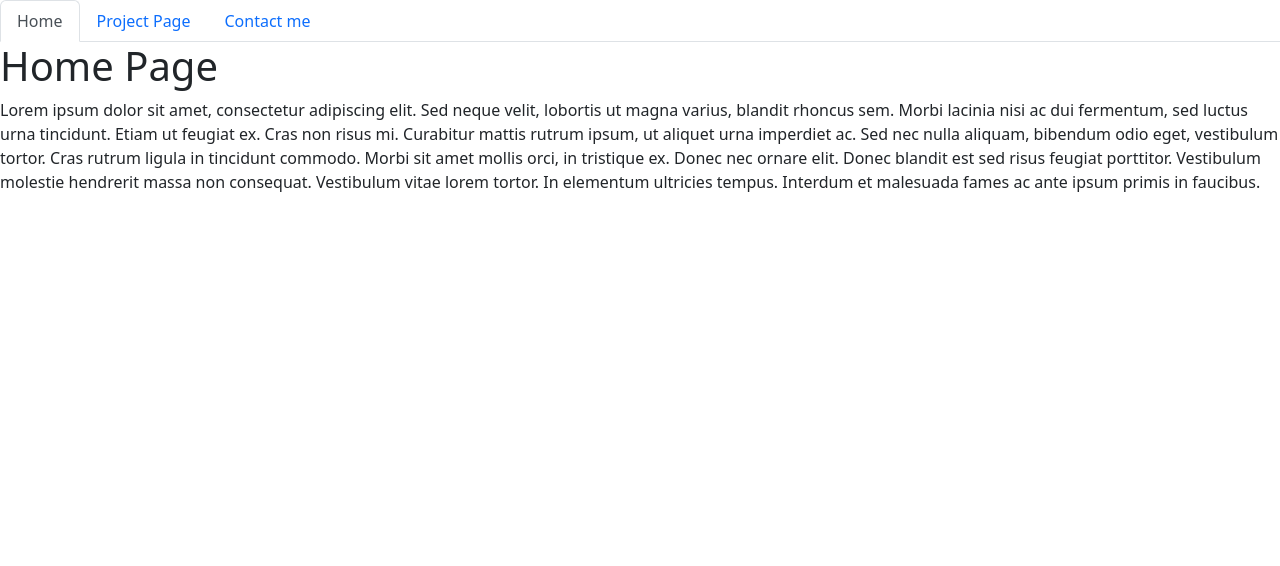
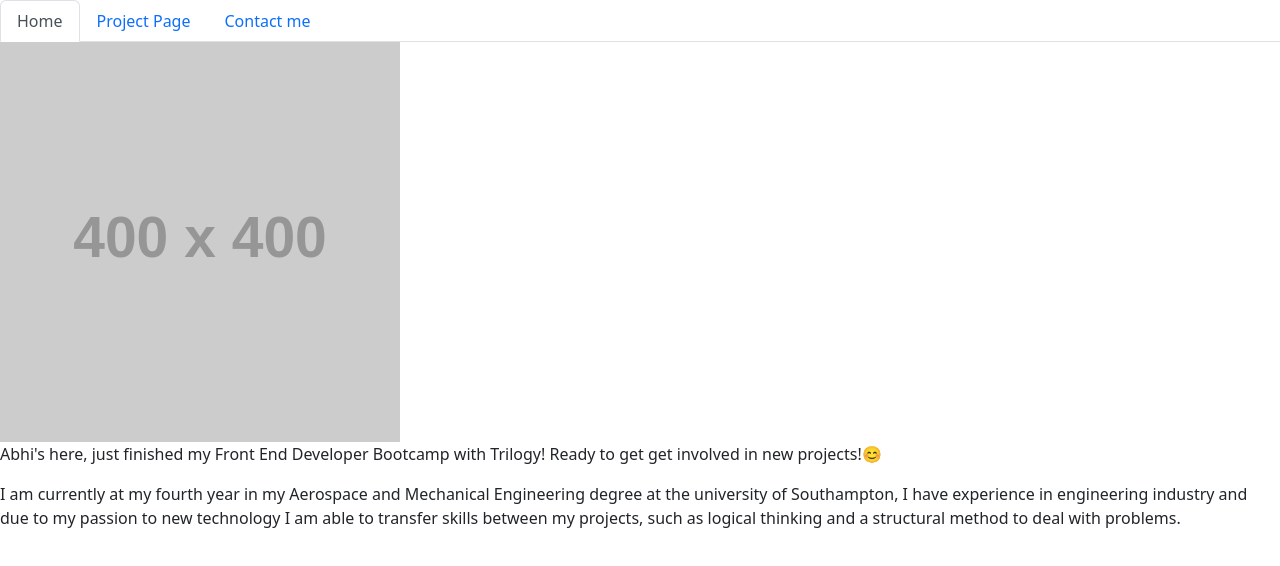
Before and after one commit to Bh00fie/ReactPortfolio, a React (Create React App) app: page / in a window 1280 px wide. Shown: the top 566 px of the page. Built offline with nearby package versions, Linux system fonts and the light colour scheme.

Commit message:
added an introduction to my home page and a placeholder image

```diff
--- a/package.json
+++ b/package.json
@@ -3,6 +3,9 @@
   "version": "0.1.0",
   "private": true,
   "dependencies": {
+    "@fortawesome/fontawesome-free": "^6.3.0",
+    "@fortawesome/free-brands-svg-icons": "^6.3.0",
+    "@fortawesome/react-fontawesome": "^0.2.0",
     "@testing-library/jest-dom": "^5.16.5",
     "@testing-library/react": "^13.4.0",
     "@testing-library/user-event": "^13.5.0",
--- a/src/components/pages/Home.js
+++ b/src/components/pages/Home.js
@@ -3,16 +3,12 @@ import React from "react";
 function Home() {
   return (
     <div>
-      <h1>Home Page</h1>
+      <img src="https://placehold.co/400x400" alt = "photo"/>
+      <p className="homeIntroduction">
+        Abhi's here, just finished my Front End Developer Bootcamp with Trilogy! Ready to get get involved in new projects!😊
+      </p>
       <p>
-        Lorem ipsum dolor sit amet, consectetur adipiscing elit. Sed neque velit, lobortis ut magna
-        varius, blandit rhoncus sem. Morbi lacinia nisi ac dui fermentum, sed luctus urna tincidunt.
-        Etiam ut feugiat ex. Cras non risus mi. Curabitur mattis rutrum ipsum, ut aliquet urna
-        imperdiet ac. Sed nec nulla aliquam, bibendum odio eget, vestibulum tortor. Cras rutrum
-        ligula in tincidunt commodo. Morbi sit amet mollis orci, in tristique ex. Donec nec ornare
-        elit. Donec blandit est sed risus feugiat porttitor. Vestibulum molestie hendrerit massa non
-        consequat. Vestibulum vitae lorem tortor. In elementum ultricies tempus. Interdum et
-        malesuada fames ac ante ipsum primis in faucibus.
+        I am currently at my fourth year in my Aerospace and Mechanical Engineering degree at the university of Southampton, I have experience in engineering industry and due to my passion to new technology I am able to transfer skills between my projects, such as logical thinking and a structural method to deal with problems.
       </p>
     </div>
   );
--- a/src/components/pages/Project.js
+++ b/src/components/pages/Project.js
@@ -3,7 +3,7 @@ import React from "react";
 function Project() {
   return (
     <div>
-      <h1>Blog Page</h1>
+      <h1>Welcome</h1>
       <p>
         Donec a volutpat quam. Curabitur nec varius justo, sed rutrum ligula. Curabitur pellentesque
         turpis sit amet eros iaculis, a mollis arcu dictum. Ut vel ante eget massa ornare placerat.
```
Also changed, not shown: 1 other file (tests, documents, lock files or other folders).
